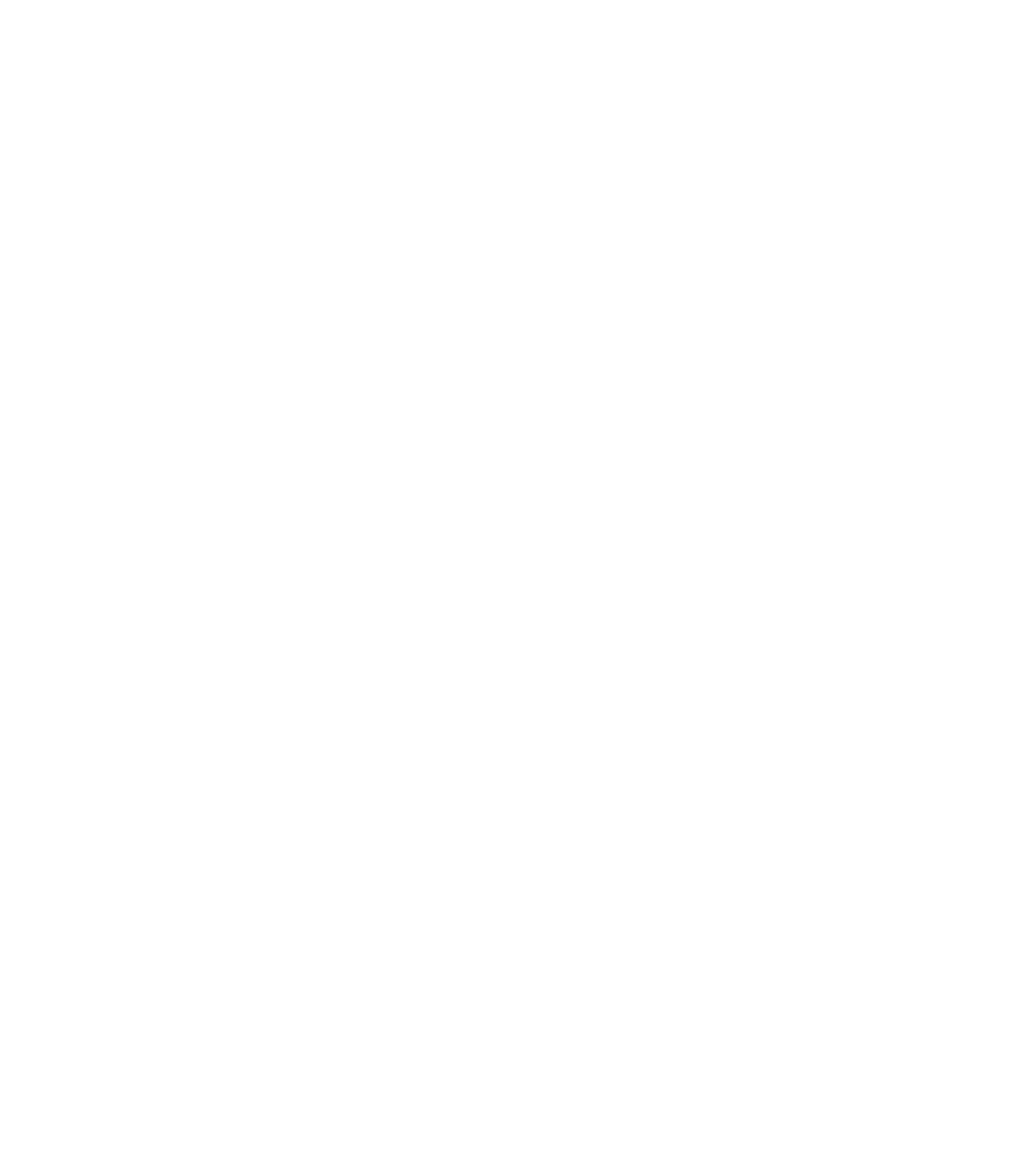
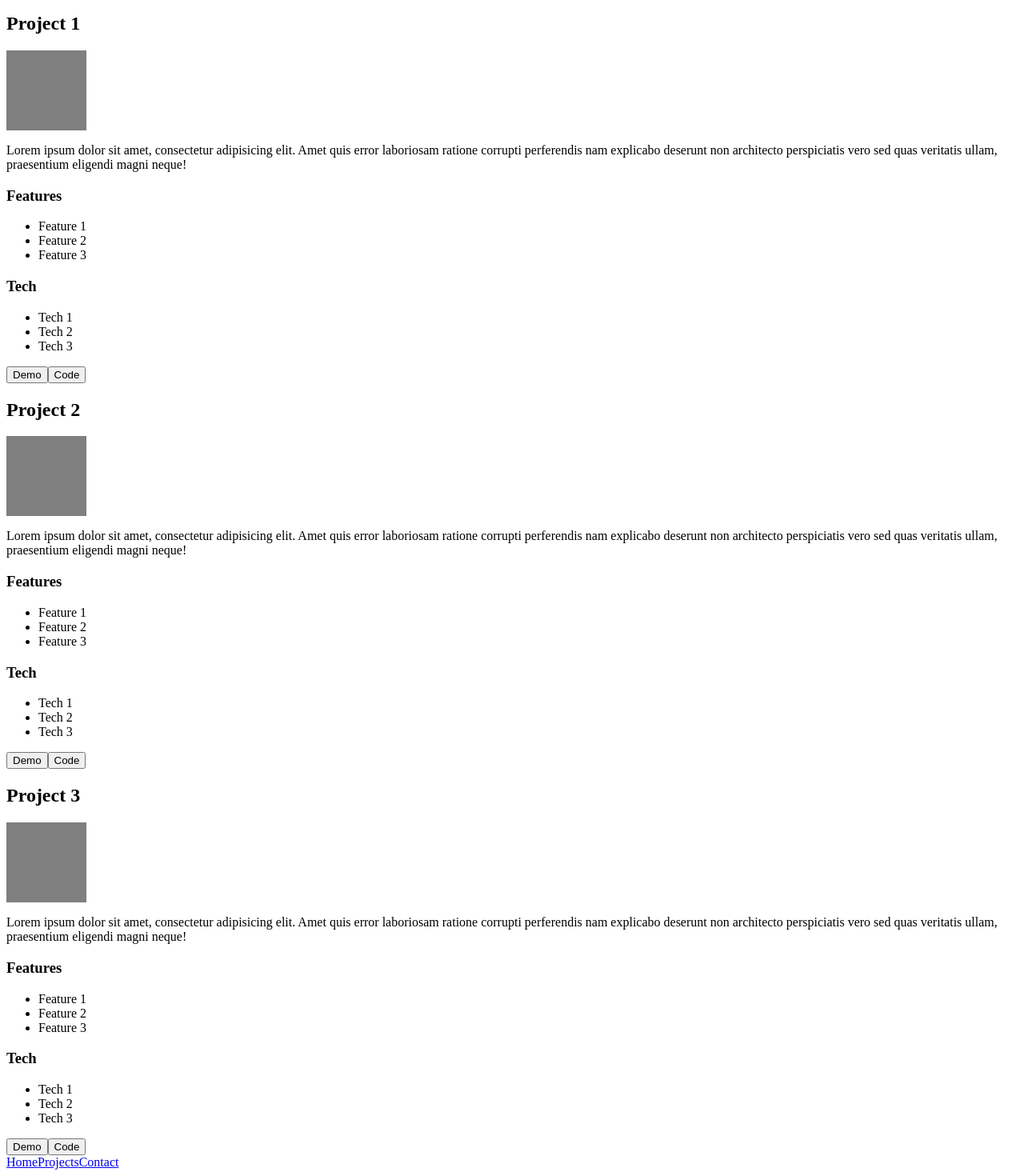
Before and after one commit to adamvp0103/my-portfolio, a React (Vite) app: page /projects in a window 1280 px wide. Shown: the part 64-1534 px from the top of the page at 80% size. Before the commit the page ends 800 px from the top, so only its background shows below. Built offline with nearby package versions, Linux system fonts and the light colour scheme.

Commit message:
Add filler content

```diff
--- a/src/App.tsx
+++ b/src/App.tsx
@@ -3,6 +3,7 @@ import './App.css';
 import Home from './pages/Home';
 import Projects from './pages/Projects';
 import Contact from './pages/Contact';
+import Nav from './components/Nav';
 
 function App() {
   return (
@@ -12,6 +13,7 @@ function App() {
         <Route path="/projects" element={<Projects />} />
         <Route path="/contact" element={<Contact />} />
       </Routes>
+      <Nav />
     </BrowserRouter>
   );
 }
--- /dev/null
+++ b/src/components/Nav.tsx
@@ -0,0 +1,11 @@
+import { Link } from 'react-router';
+
+export default function Nav() {
+  return (
+    <nav>
+      <Link to="/">Home</Link>
+      <Link to="/projects">Projects</Link>
+      <Link to="/contact">Contact</Link>
+    </nav>
+  );
+}
--- a/src/pages/Contact.tsx
+++ b/src/pages/Contact.tsx
@@ -2,6 +2,20 @@ export default function Contact() {
   return (
     <div>
       <h1>Contact</h1>
+
+      {/* TODO: Replace lorem with thank you message */}
+      <p>
+        Lorem ipsum dolor sit amet consectetur adipisicing elit. Tempore, saepe!
+      </p>
+
+      {/* TODO: Implement links */}
+      <a>LinkedIn</a>
+      <br />
+      <a>GitHub</a>
+      <br />
+      <a href="mailto:adamvp0103@gmail.com?subject=Employment%20Opportunity">
+        Email
+      </a>
     </div>
   );
 }
--- a/src/pages/Home.tsx
+++ b/src/pages/Home.tsx
@@ -2,6 +2,68 @@ export default function Home() {
   return (
     <div>
       <h1>Home</h1>
+
+      {/* TODO: Replace this div with an actual profile image */}
+      <div
+        style={{
+          width: '100px',
+          height: '100px',
+          backgroundColor: 'hsl(0, 0%, 50%)',
+        }}
+      ></div>
+      <span>Adam Parks</span>
+      <br />
+      <span>Front-End Web Developer</span>
+      <br />
+      {/* TODO: Implement download resume */}
+      <button>Download Resume</button>
+
+      <h2>About Me</h2>
+      {/* TODO: Replace lorem with actual content */}
+      <p>
+        Lorem ipsum dolor sit amet consectetur adipisicing elit. Deserunt
+        blanditiis optio ipsum earum aliquam minus molestias dignissimos, ex,
+        officiis iste repellat tempora sequi recusandae ratione sit illum
+        pariatur ad facilis veritatis praesentium libero. Doloremque molestias
+        minus cumque consectetur, quisquam incidunt similique! Repellat nisi
+        repellendus ut? Nulla fugiat atque omnis placeat repellendus possimus,
+        facilis non eum reiciendis voluptates laborum? Totam, perspiciatis. Ex
+        aperiam deleniti placeat iusto aliquid commodi temporibus non quia
+        itaque quasi aut rem eius, saepe fuga eligendi incidunt vitae excepturi
+        beatae, assumenda laborum iure. Maxime sequi fuga ad itaque quas
+        nesciunt neque porro quaerat laboriosam natus dolorem, suscipit iure.
+      </p>
+
+      <h2>Education</h2>
+      {/* TODO: Replace lorem with actual content */}
+      <p>
+        Lorem ipsum dolor sit amet consectetur adipisicing elit. Deserunt
+        blanditiis optio ipsum earum aliquam minus molestias dignissimos, ex,
+        officiis iste repellat tempora sequi recusandae ratione sit illum
+        pariatur ad facilis veritatis praesentium libero. Doloremque molestias
+        minus cumque consectetur, quisquam incidunt similique! Repellat nisi
+        repellendus ut? Nulla fugiat atque omnis placeat repellendus possimus,
+        facilis non eum reiciendis voluptates laborum? Totam, perspiciatis. Ex
+        aperiam deleniti placeat iusto aliquid commodi temporibus non quia
+        itaque quasi aut rem eius, saepe fuga eligendi incidunt vitae excepturi
+        beatae, assumenda laborum iure. Maxime sequi fuga ad itaque quas
+        nesciunt neque porro quaerat laboriosam natus dolorem, suscipit iure.
+      </p>
+
+      <h2>Skills</h2>
+      {/* TODO: Replace lorem with actual content */}
+      <ul>
+        <li>Lorem, ipsum dolor.</li>
+        <li>Lorem, ipsum dolor.</li>
+        <li>Lorem, ipsum dolor.</li>
+        <li>Lorem, ipsum dolor.</li>
+        <li>Lorem, ipsum dolor.</li>
+        <li>Lorem, ipsum dolor.</li>
+        <li>Lorem, ipsum dolor.</li>
+        <li>Lorem, ipsum dolor.</li>
+        <li>Lorem, ipsum dolor.</li>
+        <li>Lorem, ipsum dolor.</li>
+      </ul>
     </div>
   );
 }
--- a/src/pages/Projects.tsx
+++ b/src/pages/Projects.tsx
@@ -2,6 +2,96 @@ export default function Projects() {
   return (
     <div>
       <h1>Projects</h1>
+
+      {/* TODO: Replace with actual project info */}
+      <h2>Project 1</h2>
+      <div
+        style={{
+          width: '100px',
+          height: '100px',
+          backgroundColor: 'hsl(0, 0%, 50%)',
+        }}
+      ></div>
+      <p>
+        Lorem ipsum dolor sit amet, consectetur adipisicing elit. Amet quis
+        error laboriosam ratione corrupti perferendis nam explicabo deserunt non
+        architecto perspiciatis vero sed quas veritatis ullam, praesentium
+        eligendi magni neque!
+      </p>
+      <h3>Features</h3>
+      <ul>
+        <li>Feature 1</li>
+        <li>Feature 2</li>
+        <li>Feature 3</li>
+      </ul>
+      <h3>Tech</h3>
+      <ul>
+        <li>Tech 1</li>
+        <li>Tech 2</li>
+        <li>Tech 3</li>
+      </ul>
+      <button>Demo</button>
+      <button>Code</button>
+
+      {/* TODO: Replace with actual project info */}
+      <h2>Project 2</h2>
+      <div
+        style={{
+          width: '100px',
+          height: '100px',
+          backgroundColor: 'hsl(0, 0%, 50%)',
+        }}
+      ></div>
+      <p>
+        Lorem ipsum dolor sit amet, consectetur adipisicing elit. Amet quis
+        error laboriosam ratione corrupti perferendis nam explicabo deserunt non
+        architecto perspiciatis vero sed quas veritatis ullam, praesentium
+        eligendi magni neque!
+      </p>
+      <h3>Features</h3>
+      <ul>
+        <li>Feature 1</li>
+        <li>Feature 2</li>
+        <li>Feature 3</li>
+      </ul>
+      <h3>Tech</h3>
+      <ul>
+        <li>Tech 1</li>
+        <li>Tech 2</li>
+        <li>Tech 3</li>
+      </ul>
+      <button>Demo</button>
+      <button>Code</button>
+
+      {/* TODO: Replace with actual project info */}
+      <h2>Project 3</h2>
+      <div
+        style={{
+          width: '100px',
+          height: '100px',
+          backgroundColor: 'hsl(0, 0%, 50%)',
+        }}
+      ></div>
+      <p>
+        Lorem ipsum dolor sit amet, consectetur adipisicing elit. Amet quis
+        error laboriosam ratione corrupti perferendis nam explicabo deserunt non
+        architecto perspiciatis vero sed quas veritatis ullam, praesentium
+        eligendi magni neque!
+      </p>
+      <h3>Features</h3>
+      <ul>
+        <li>Feature 1</li>
+        <li>Feature 2</li>
+        <li>Feature 3</li>
+      </ul>
+      <h3>Tech</h3>
+      <ul>
+        <li>Tech 1</li>
+        <li>Tech 2</li>
+        <li>Tech 3</li>
+      </ul>
+      <button>Demo</button>
+      <button>Code</button>
     </div>
   );
 }
```
